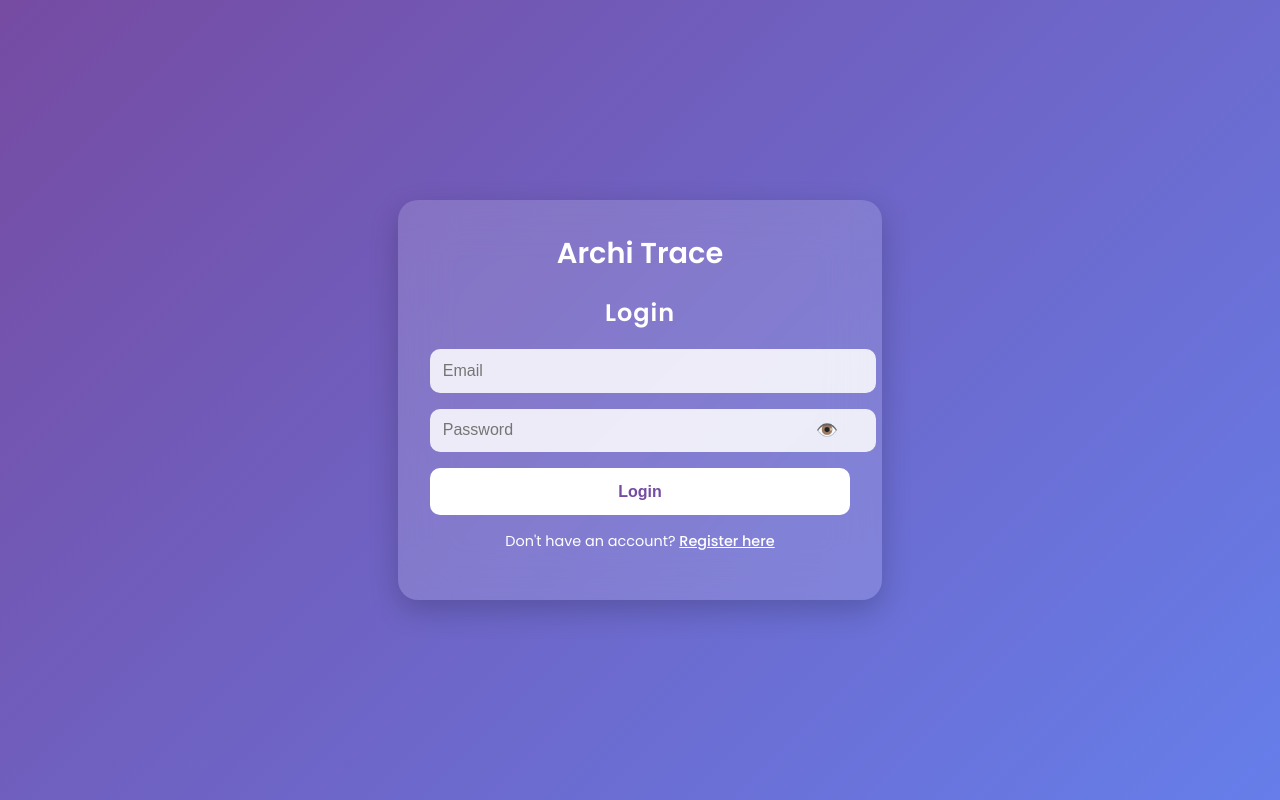
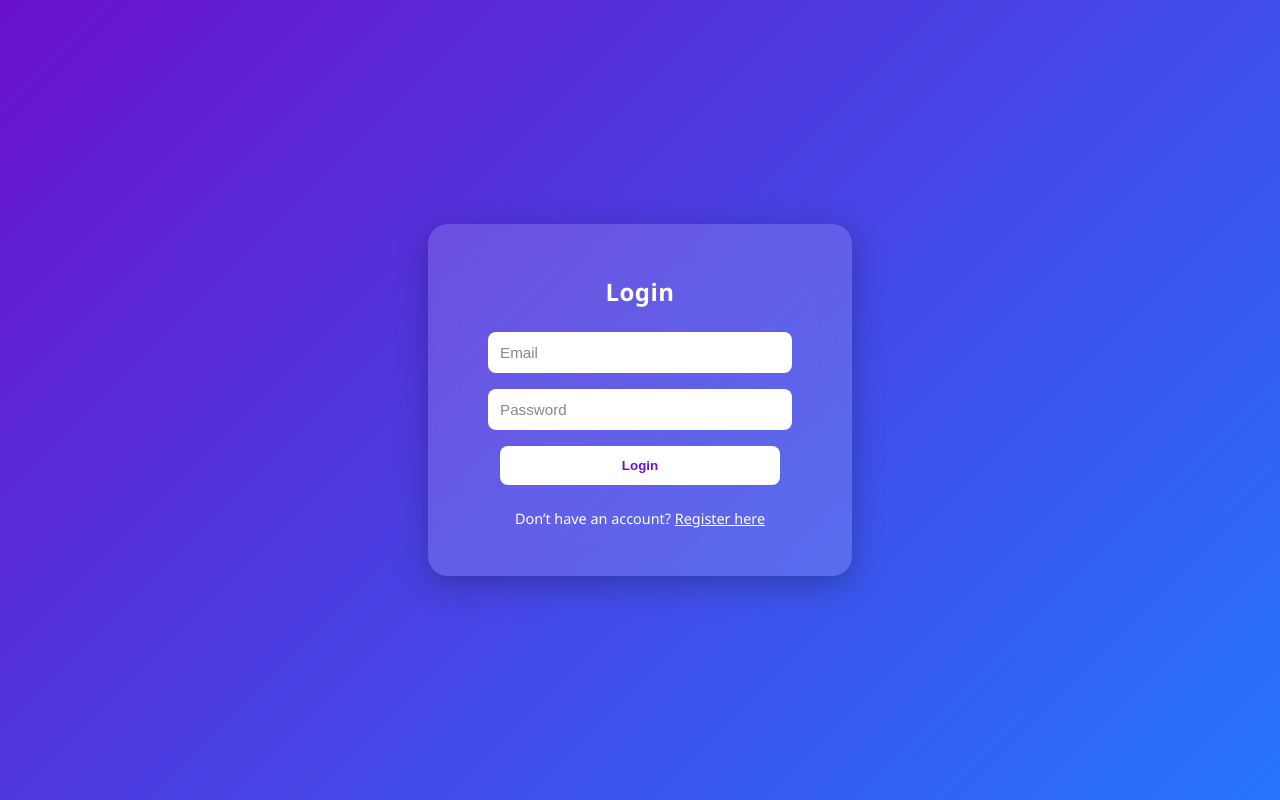
Before and after one commit to Arhyeldee001/Archi-Sketch, a FastAPI app: page /login in a window 1280 px wide. Run offline with FastAPI, Linux system fonts and the light colour scheme.

Commit message:
Update login.html

```diff
--- a/templates/login.html
+++ b/templates/login.html
@@ -7,186 +7,146 @@
   <!-- PWA manifest & theme -->
   <link rel="manifest" href="/manifest.json">
   <meta name="theme-color" content="#764ba2">
+
+  <!-- SIMPLE PWA META TAGS -->
   <meta name="apple-mobile-web-app-capable" content="yes">
   <meta name="apple-mobile-web-app-title" content="Archi Trace">
   <meta name="apple-mobile-web-app-status-bar-style" content="black-translucent">
   <meta name="mobile-web-app-capable" content="yes">
 
-  <!-- Viewport -->
+  <!-- Viewport for mobile -->
   <meta name="viewport" content="width=device-width, initial-scale=1.0,viewport-fit=cover">
 
   <style>
-    @import url('https://fonts.googleapis.com/css2?family=Poppins:wght@400;500;600&display=swap');
-
     body {
       margin: 0;
       padding: 0;
+      background: linear-gradient(135deg, #6a11cb, #2575fc);
+      font-family: 'Segoe UI', Tahoma, Geneva, Verdana, sans-serif;
       height: 100vh;
-      font-family: 'Poppins', sans-serif;
-      background: linear-gradient(135deg, #764ba2, #667eea);
       display: flex;
       align-items: center;
       justify-content: center;
     }
 
     .container {
-      width: 100%;
-      max-width: 420px;
       background: rgba(255, 255, 255, 0.15);
-      backdrop-filter: blur(25px);
+      backdrop-filter: blur(15px);
       padding: 2rem;
       border-radius: 20px;
-      box-shadow: 0 10px 30px rgba(0, 0, 0, 0.2);
+      box-shadow: 0 8px 32px rgba(0, 0, 0, 0.25);
+      width: 90%;
+      max-width: 360px;
       color: #fff;
       text-align: center;
-      animation: fadeIn 0.5s ease;
-    }
-
-    @keyframes fadeIn {
-      from { opacity: 0; transform: translateY(20px); }
-      to { opacity: 1; transform: translateY(0); }
     }
 
     h2 {
-      margin-bottom: 1.2rem;
+      text-align: center;
+      margin-bottom: 1.5rem;
       font-weight: 600;
-      letter-spacing: 1px;
+      letter-spacing: 0.5px;
     }
 
     form {
       display: none;
       flex-direction: column;
+      align-items: center;
       gap: 1rem;
-      animation: fadeForm 0.4s ease;
-    }
-
-    @keyframes fadeForm {
-      from { opacity: 0; transform: translateY(10px); }
-      to { opacity: 1; transform: translateY(0); }
     }
 
     form.active {
       display: flex;
     }
 
-    .input-group {
-      position: relative;
+    input {
+      width: 100%;
+      max-width: 280px;
+      padding: 0.75rem;
+      border: none;
+      border-radius: 8px;
+      font-size: 0.95rem;
+      outline: none;
+      text-align: left;
     }
 
-    input {
-      padding: 0.8rem;
-      width: 100%;
-      border: none;
-      border-radius: 10px;
-      font-size: 1rem;
-      outline: none;
-      background: rgba(255, 255, 255, 0.85);
-      color: #333;
-      transition: 0.2s ease;
-    }
-
-    input:focus {
-      background: #fff;
-      box-shadow: 0 0 5px rgba(118, 75, 162, 0.5);
-    }
-
-    .toggle-password {
-      position: absolute;
-      right: 12px;
-      top: 50%;
-      transform: translateY(-50%);
-      cursor: pointer;
-      color: #764ba2;
-      font-size: 1.1rem;
-      user-select: none;
+    input::placeholder {
+      color: #888;
     }
 
     button {
-      padding: 0.9rem;
+      width: 100%;
+      max-width: 280px;
+      padding: 0.75rem;
+      background: #fff;
+      color: #6a11cb;
+      font-weight: bold;
       border: none;
-      border-radius: 10px;
-      font-size: 1rem;
-      font-weight: 600;
+      border-radius: 8px;
       cursor: pointer;
-      background: #fff;
-      color: #764ba2;
       transition: 0.3s ease;
     }
 
     button:hover {
       background: #f2f2f2;
-      transform: translateY(-2px);
     }
 
     .switch {
-      margin-top: 1rem;
+      text-align: center;
+      margin-top: 1.5rem;
       font-size: 0.9rem;
     }
 
     .switch a {
       color: #fff;
+      font-weight: 500;
       text-decoration: underline;
       cursor: pointer;
-      font-weight: 500;
     }
 
     #message {
       margin-top: 1rem;
-      font-weight: 600;
-      font-size: 0.95rem;
+      text-align: center;
+      font-weight: bold;
+      font-size: 0.9rem;
     }
 
-    .logo {
-      font-size: 1.8rem;
-      font-weight: 700;
-      margin-bottom: 10px;
+    /* Smooth animation between login/register */
+    .fade {
+      animation: fadeIn 0.3s ease-in-out;
     }
 
-    @media (max-width: 480px) {
-      .container {
-        width: 90%;
-        padding: 1.5rem;
-      }
+    @keyframes fadeIn {
+      from { opacity: 0; transform: translateY(10px); }
+      to { opacity: 1; transform: translateY(0); }
     }
   </style>
 </head>
 <body>
-  <div class="container">
-    <div class="logo">Archi Trace</div>
+  <div class="container fade">
     <h2 id="formTitle">Login</h2>
 
-    <!-- LOGIN FORM -->
+    <!-- Login Form -->
     <form id="loginForm" class="active">
       <input type="email" id="loginEmail" placeholder="Email" required />
-      <div class="input-group">
-        <input type="password" id="loginPassword" placeholder="Password" required />
-        <span class="toggle-password" onclick="togglePassword('loginPassword', this)">👁️</span>
-      </div>
+      <input type="password" id="loginPassword" placeholder="Password" required />
       <button type="submit">Login</button>
     </form>
 
-    <!-- REGISTER FORM -->
+    <!-- Register Form -->
     <form id="registerForm">
       <input type="text" id="regFullname" placeholder="Full Name" required />
       <input type="text" id="regUsername" placeholder="Username" required />
-      <input type="email" id="regEmail" placeholder="Email" required />
       <input type="text" id="regPhone" placeholder="Phone Number" required />
-
-      <div class="input-group">
-        <input type="password" id="regPassword" placeholder="Password" required />
-        <span class="toggle-password" onclick="togglePassword('regPassword', this)">👁️</span>
-      </div>
-
-      <div class="input-group">
-        <input type="password" id="regConfirmPassword" placeholder="Confirm Password" required />
-        <span class="toggle-password" onclick="togglePassword('regConfirmPassword', this)">👁️</span>
-      </div>
-
+      <input type="email" id="regEmail" placeholder="Email Address" required />
+      <input type="text" id="regAddress" placeholder="Address (optional)" />
+      <input type="password" id="regPassword" placeholder="Password" required />
+      <input type="password" id="regConfirmPassword" placeholder="Confirm Password" required />
       <button type="submit">Register</button>
     </form>
 
     <div class="switch">
-      <span id="switchText">Don't have an account? <a onclick="toggleForm()">Register here</a></span>
+      <span id="switchText">Don’t have an account? <a onclick="toggleForm()">Register here</a></span>
     </div>
 
     <p id="message"></p>
@@ -206,19 +166,8 @@
       formTitle.textContent = isLoginActive ? "Register" : "Login";
       switchText.innerHTML = isLoginActive
         ? 'Already have an account? <a onclick="toggleForm()">Login here</a>'
-        : 'Don\'t have an account? <a onclick="toggleForm()">Register here</a>';
+        : 'Don’t have an account? <a onclick="toggleForm()">Register here</a>';
       message.textContent = "";
-    }
-
-    function togglePassword(id, el) {
-      const input = document.getElementById(id);
-      if (input.type === "password") {
-        input.type = "text";
-        el.textContent = "🙈";
-      } else {
-        input.type = "password";
-        el.textContent = "👁️";
-      }
     }
 
     loginForm.addEventListener("submit", async (e) => {
@@ -237,13 +186,14 @@
         });
 
         const result = await res.json();
+
         if (!res.ok) {
           message.textContent = "❌ " + (result.detail || "Login failed");
           return;
         }
 
-        localStorage.setItem('user_email', data.email);
-        localStorage.setItem('user_id', result.user_id);
+        localStorage.setItem("user_email", data.email);
+        localStorage.setItem("user_id", result.user_id);
 
         message.textContent = "✅ " + result.message;
         if (result.redirect_to) {
@@ -259,20 +209,20 @@
 
     registerForm.addEventListener("submit", async (e) => {
       e.preventDefault();
-      const pass = document.getElementById("regPassword").value;
-      const confirm = document.getElementById("regConfirmPassword").value;
-      if (pass !== confirm) {
+      const user = {
+        fullname: document.getElementById("regFullname").value,
+        username: document.getElementById("regUsername").value,
+        phone: document.getElementById("regPhone").value,
+        email: document.getElementById("regEmail").value,
+        address: document.getElementById("regAddress").value,
+        password: document.getElementById("regPassword").value,
+        confirm_password: document.getElementById("regConfirmPassword").value
+      };
+
+      if (user.password !== user.confirm_password) {
         message.textContent = "❌ Passwords do not match";
         return;
       }
-
-      const user = {
-        fullname: document.getElementById("regFullname").value,
-        username: document.getElementById("regUsername").value,
-        email: document.getElementById("regEmail").value,
-        phone: document.getElementById("regPhone").value,
-        password: pass
-      };
 
       try {
         const res = await fetch("/api/register", {
@@ -283,6 +233,7 @@
         });
 
         const result = await res.json();
+
         if (!res.ok) {
           message.textContent = "❌ " + (result.detail || "Registration failed");
           return;
@@ -300,12 +251,13 @@
       }
     });
 
-    // Service Worker
-    if ('serviceWorker' in navigator) {
-      window.addEventListener('load', () => {
-        navigator.serviceWorker.register('/static/sw.js')
-          .then(reg => console.log('SW registered: ', reg))
-          .catch(err => console.log('SW registration failed: ', err));
+    // Register Service Worker
+    if ("serviceWorker" in navigator) {
+      window.addEventListener("load", () => {
+        navigator.serviceWorker
+          .register("/static/sw.js")
+          .then(reg => console.log("SW registered: ", reg))
+          .catch(err => console.log("SW registration failed: ", err));
       });
     }
   </script>
```
